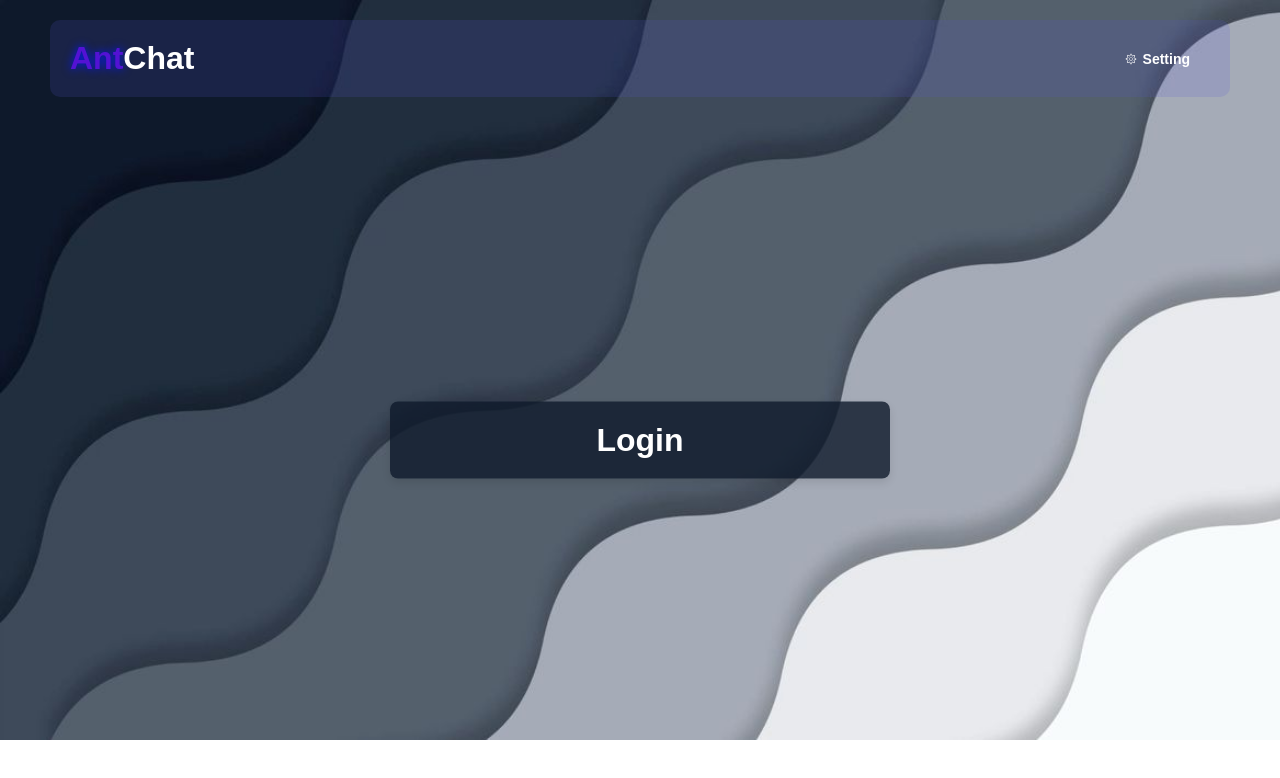
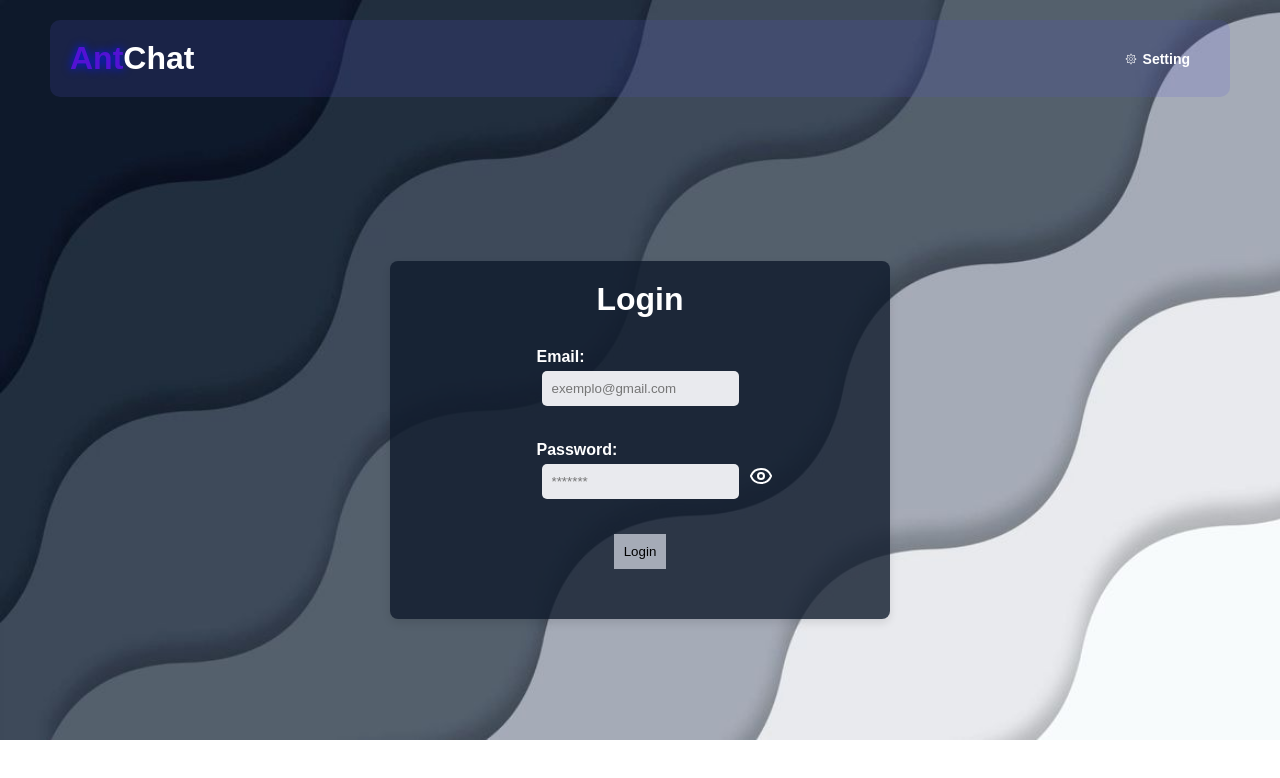
Before and after one commit to devCaiodias/chatApp, a React (Vite) app in the folder frontend/: page /login in a window 1280 px wide. Shown: the top 778 px of the page. Built offline with nearby package versions, Linux system fonts and the light colour scheme; no server answers.

Commit message:
fiz a pagina de login, e a funcionalidade da pagina de fazer login

```diff
--- a/frontend/src/pages/Login.tsx
+++ b/frontend/src/pages/Login.tsx
@@ -1,9 +1,75 @@
+import { useState } from "react"
 import style from"../style/Signup.module.css"
+import { useAuthStore } from "../store/useAuthStore"
+import { Eye, EyeOff, LoaderCircle } from "lucide-react"
+import styles from '../style/App.module.css'
+import toast from "react-hot-toast"
 
 export default function Login() {
+    const [showPassword, setShowPassword] = useState(false)
+    const [formData, setFormData] = useState({
+        email: "",
+        password: ""
+    })
+
+    const {login, IsLoggingIng} = useAuthStore()
+
+    const validateForm = () => {
+        if (!formData.email.trim()) return toast.error("Email is required")
+        if (!/\S+@\S+\.\S+/.test(formData.email)) return toast.error("Invalid email format")
+        if (!formData.password) return toast.error("Password is required")
+        if(formData.password.length < 6) return toast.error("Password must be at least 6 characters")
+
+        return true
+    }
+
+    const handleSubmit = (e: any) => {
+        e.preventDefault()
+
+        const success = validateForm()
+
+        if (success === true) login(formData)
+    }
+
+
+
     return (
         <div className={style.signup}>
             <h1>Login</h1>
+
+            <form onSubmit={handleSubmit}>
+                <div className={style.form_sig}>
+                    <label>
+                        <span>Email: </span>
+                        <input type="text" placeholder="exemplo@gmail.com" value={formData.email} onChange={(e) => setFormData({...formData, email: e.target.value})}  />
+                    </label>
+                </div>
+                <div className={style.form_sig}>
+                    <label>
+                        <span>Password: </span>
+                    <input type={showPassword ? "text" : "password"} placeholder="*******" value={formData.password} onChange={(e) => setFormData({...formData, password: e.target.value})} />
+                    <button type="button" onClick={() => setShowPassword(!showPassword)} className={style.showPassword}>
+                        {showPassword ? (
+                            <EyeOff />
+                        ): (
+                            <Eye />
+
+                        )}
+                    </button>
+                    </label>
+                </div>
+                <button type="submit" disabled={IsLoggingIng} className={style.button_signip}>
+                    {IsLoggingIng ? (
+                        <>
+                            <LoaderCircle size={40} className={styles.load} />
+                            Loading...
+
+                        </>
+                    ): (
+                        "Login"
+                    )}
+                </button>
+            </form>
         </div>
     )
 }
--- a/frontend/src/store/useAuthStore.ts
+++ b/frontend/src/store/useAuthStore.ts
@@ -47,5 +47,21 @@ export const useAuthStore = create((set) => ({
         } catch (error: any) {
             toast.error(error.response.data.message)
         }
+    },
+
+    login: async ( data: any) => {
+        set({ isLoggingIng: true })
+
+        try {
+            const res = await axiosInstance.post("/auth/login", data)
+            set({ authUser: res.data})
+
+            toast.success("Account login sucess")
+
+        } catch (error: any) {
+            toast.error(error.response.data.message)
+        }finally {
+            set({ isLoggingIng: false})
+        }
     }
 }))
```
